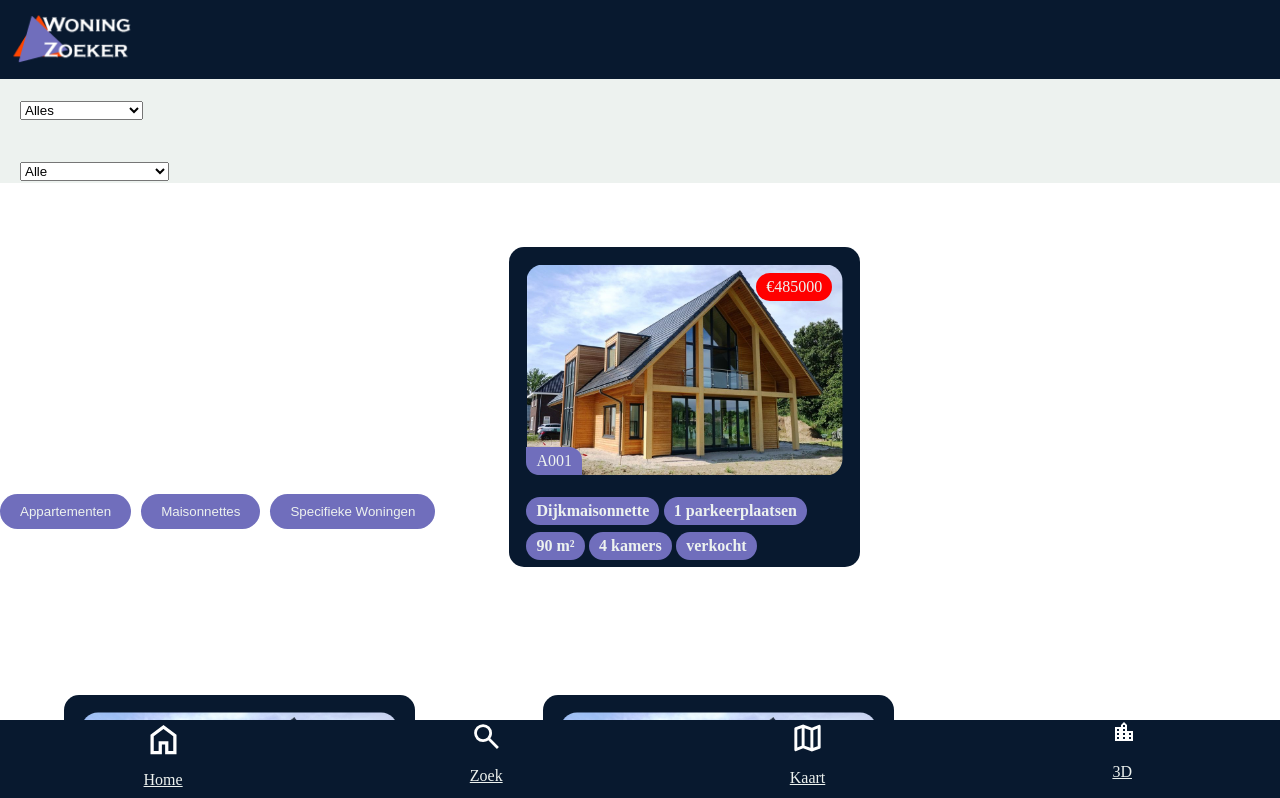
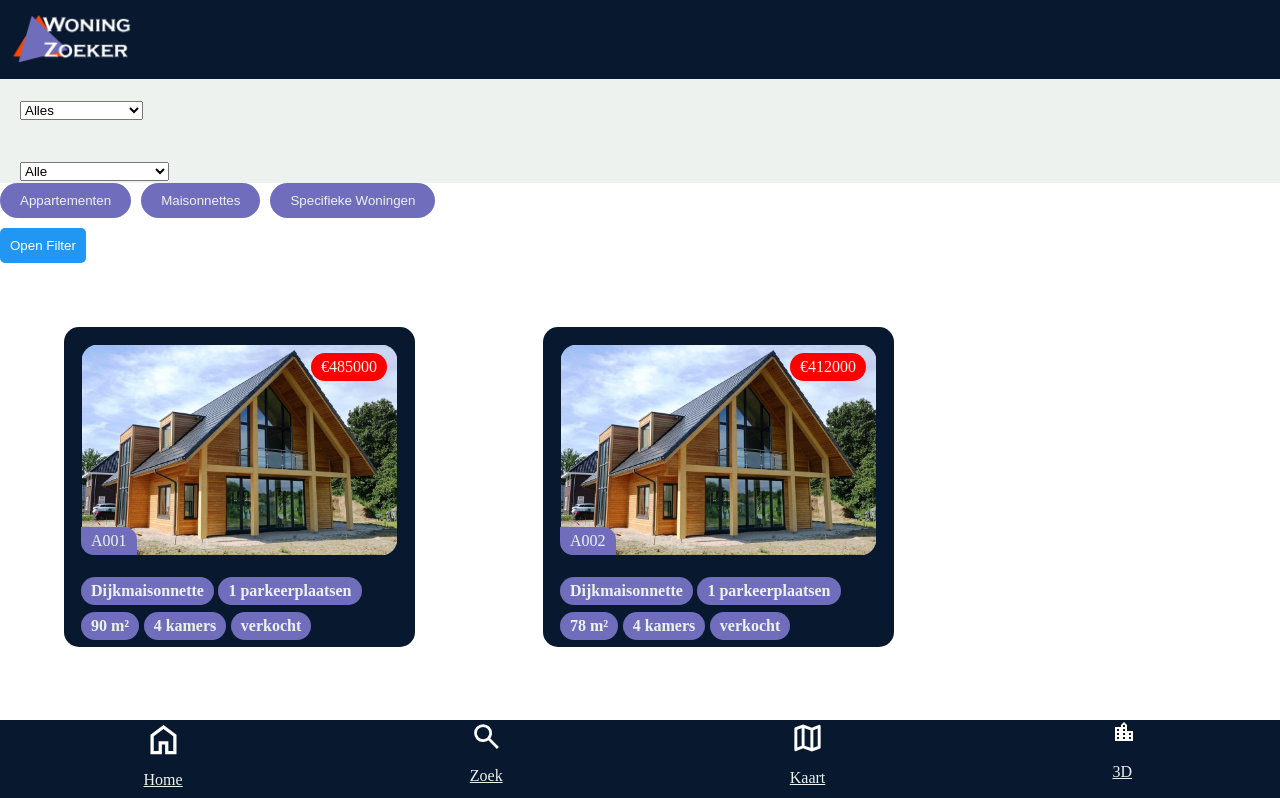
Before and after one commit to tomlommerse/woningzoeker, a React (Create React App) app: page /zoek in a window 1280 px wide. Shown: the top 798 px of the page. Built offline with nearby package versions, Linux system fonts and the light colour scheme.

Commit message:
klein overlay ding

```diff
--- /dev/null
+++ b/src/components/Filteroverlay.jsx
@@ -0,0 +1,41 @@
+import React, { useState } from 'react';
+import '../styles/FilterOverlay.css';
+
+const FilterOverlay = () => {
+  const [isOverlayVisible, setIsOverlayVisible] = useState(false);
+
+  const toggleOverlay = () => {
+    setIsOverlayVisible(!isOverlayVisible);
+  };
+
+  return (
+    <div>
+      <button className="open-overlay-button" onClick={toggleOverlay}>
+        Open Filter
+      </button>
+
+      {isOverlayVisible && (
+        <div className="filter-overlay">
+          <button className="close-overlay-button" onClick={toggleOverlay}>
+            Sluit Filter
+          </button>
+
+          {/* Voeg hier je filteropties toe */}
+          <div>
+            <label htmlFor="filterOptie1">Filter Optie 1:</label>
+            <input type="text" id="filterOptie1" />
+          </div>
+
+          <div>
+            <label htmlFor="filterOptie2">Filter Optie 2:</label>
+            <input type="text" id="filterOptie2" />
+          </div>
+
+          {/* Voeg extra filters toe indien nodig */}
+        </div>
+      )}
+    </div>
+  );
+};
+
+export default FilterOverlay;
--- a/src/components/ListPage.jsx
+++ b/src/components/ListPage.jsx
@@ -6,6 +6,7 @@
 import FilterPrijs from './FilterHuis/FilterPrijs';
 import FilterParkeerplaats from './FilterHuis/FilterParkeerplaats';
 import '../styles/FilterHuis.css';
+import Filteroverlay from './Filteroverlay';
 
 const ListPage = () => {
     const { plots } = jsonData;
@@ -83,6 +84,8 @@
             <button className="button-type" onClick={() => opFilterHuis('maisonnettes')}>Maisonnettes</button>
             <button className="button-type" onClick={() => opFilterHuis('specifieke-woningen')}>Specifieke Woningen</button>
 
+            <Filteroverlay></Filteroverlay>
+
             {filterTextValue === 'appartementen' && appartementen.map((huis) => (
             <HomeCard
             key={huis.id}
@@ -134,6 +137,9 @@
             status={huis.status}
             />
             ))}
+
+
+
         </div>
     );
 };
--- /dev/null
+++ b/src/styles/FilterOverlay.css
@@ -0,0 +1,39 @@
+.filter-overlay {
+    display: block;
+    background-color: #1a237e;
+    color: white;
+    padding: 20px;
+    position: absolute;
+    top: 0;
+    left: 0;
+    width: 100%;
+    height: 100%;
+    z-index: 1000;
+  }
+
+  .close-overlay-button {
+    background-color: #FF5722;
+    color: white;
+    padding: 10px;
+    border: none;
+    border-radius: 5px;
+    margin-right: 10px;
+    cursor: pointer;
+  }
+
+  .close-overlay-button:hover {
+    background-color: #E64A19;
+  }
+
+  .open-overlay-button {
+    background-color: #2196F3;
+    color: white;
+    padding: 10px;
+    border: none;
+    border-radius: 5px;
+    cursor: pointer;
+  }
+
+  .open-overlay-button:hover {
+    background-color: #1565c0;
+  }
```
